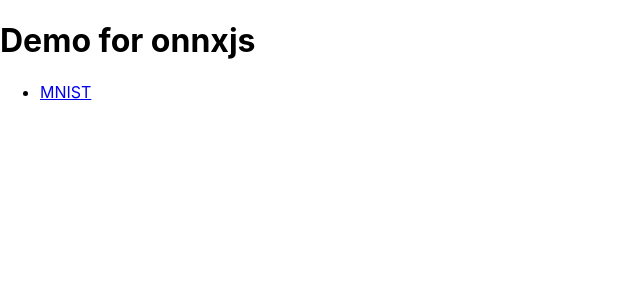
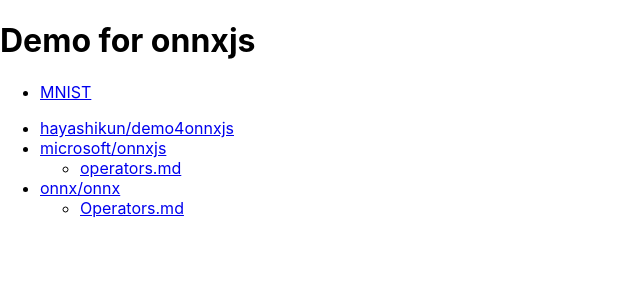
Before and after one commit to hayashikun/demo4onnxjs, a React (Create React App) app: page / in a window 1280 px wide. Shown: the top 300 px of the page, without its empty margins (0-640 px from the left). Built offline with nearby package versions, Linux system fonts and the light colour scheme.

Commit message:
Add links

```diff
--- a/src/components/MainPage.tsx
+++ b/src/components/MainPage.tsx
@@ -8,6 +8,22 @@
             <ul>
                 <li><Link to="/mnist">MNIST</Link></li>
             </ul>
+
+            <ul>
+                <li><Link to="https://github.com/hayashikun/demo4onnxjs">hayashikun/demo4onnxjs</Link></li>
+                <li>
+                    <Link to="https://github.com/microsoft/onnxjs">microsoft/onnxjs</Link>
+                    <ul>
+                        <li><Link to="https://github.com/microsoft/onnxjs/blob/master/docs/operators.md">operators.md</Link></li>
+                    </ul>
+                </li>
+                <li>
+                    <Link to="https://github.com/onnx/onnx">onnx/onnx</Link>
+                    <ul>
+                        <li><Link to="https://github.com/onnx/onnx/blob/rel-1.2.3/docs/Operators.md">Operators.md</Link></li>
+                    </ul>
+                </li>
+            </ul>
         </div>
     );
 };
```
